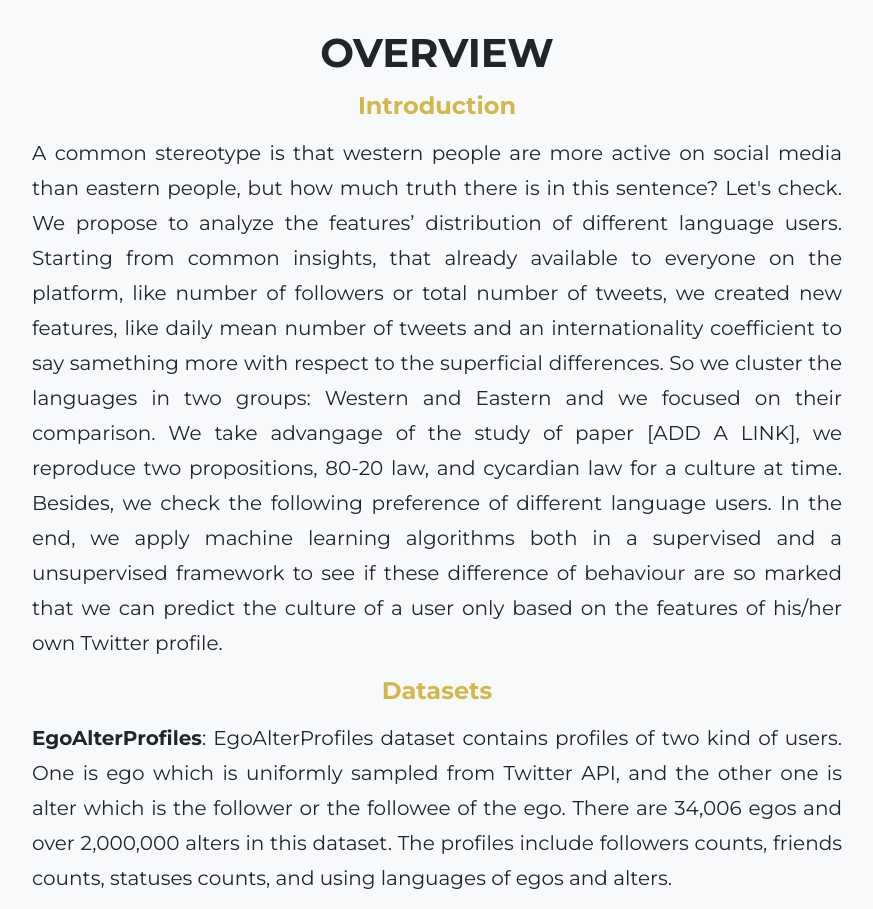
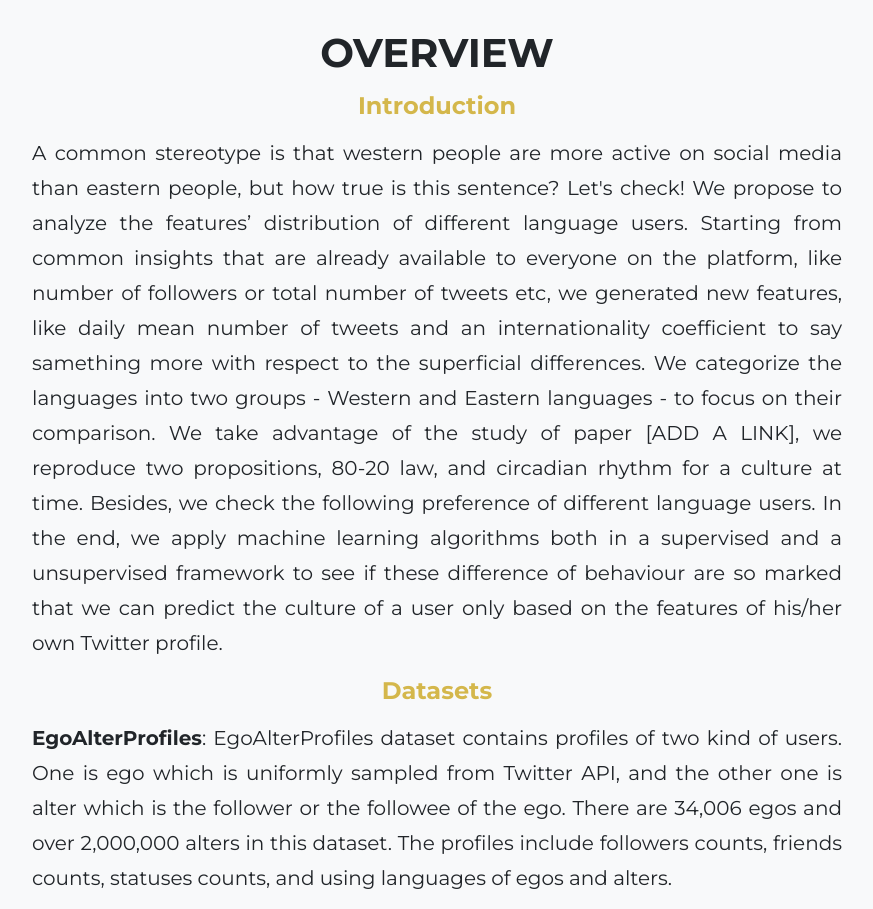
Before and after one commit to rayacers/language-social-network-pattern, a plain HTML site: page index.html in a window 1280 px wide. Shown: the part 840-1749 px from the top of the page, without its empty margins (203-1076 px from the left). Drawn offline with Linux system fonts and the light colour scheme; a web font is replaced by a local one.

Commit message:
Update index.html

```diff
--- a/index.html
+++ b/index.html
@@ -75,17 +75,17 @@
           <h3 class="section-subheading">Introduction</h3>
 
           <p>A common stereotype is that western people are more active on social media than
-           eastern people, but how much truth there is in this sentence? Let's check.
+           eastern people, but how true is this sentence? Let's check!
 
 	    We propose to analyze the features’ distribution of different language users. Starting from common
-	    insights, that already available to everyone on the platform, like number of followers or total number of tweets,
-            we created new features, like daily mean number of tweets and an internationality coefficient to say samething more with
-		 respect to the superficial differences. So we cluster the languages in two groups: Western and Eastern and we focused on their comparison.
-		  We take advangage of the study of paper [ADD A LINK], we reproduce two
-          	  propositions, 80-20 law, and cycardian law for a culture at time. Besides, we check the following preference of
-          	  different language users. In the end, we apply machine learning algorithms both in a supervised and a unsupervised framework to see if
-		  these difference of behaviour are so marked that we can predict the
-         	   culture of a user only based on the features of his/her own Twitter profile.</p>
+	    insights that are already available to everyone on the platform, like number of followers or total number of tweets etc,
+            we generated new features, like daily mean number of tweets and an internationality coefficient to say samething more with
+	    respect to the superficial differences. We categorize the languages into two groups - Western and Eastern languages - to focus on their comparison.
+	    We take advantage of the study of paper [ADD A LINK], we reproduce two
+            propositions, 80-20 law, and circadian rhythm for a culture at time. Besides, we check the following preference of
+            different language users. In the end, we apply machine learning algorithms both in a supervised and a unsupervised framework to see if
+	    these difference of behaviour are so marked that we can predict the
+            culture of a user only based on the features of his/her own Twitter profile.</p>
 
 
           <h3 class="section-subheading">Datasets</h3>
```
